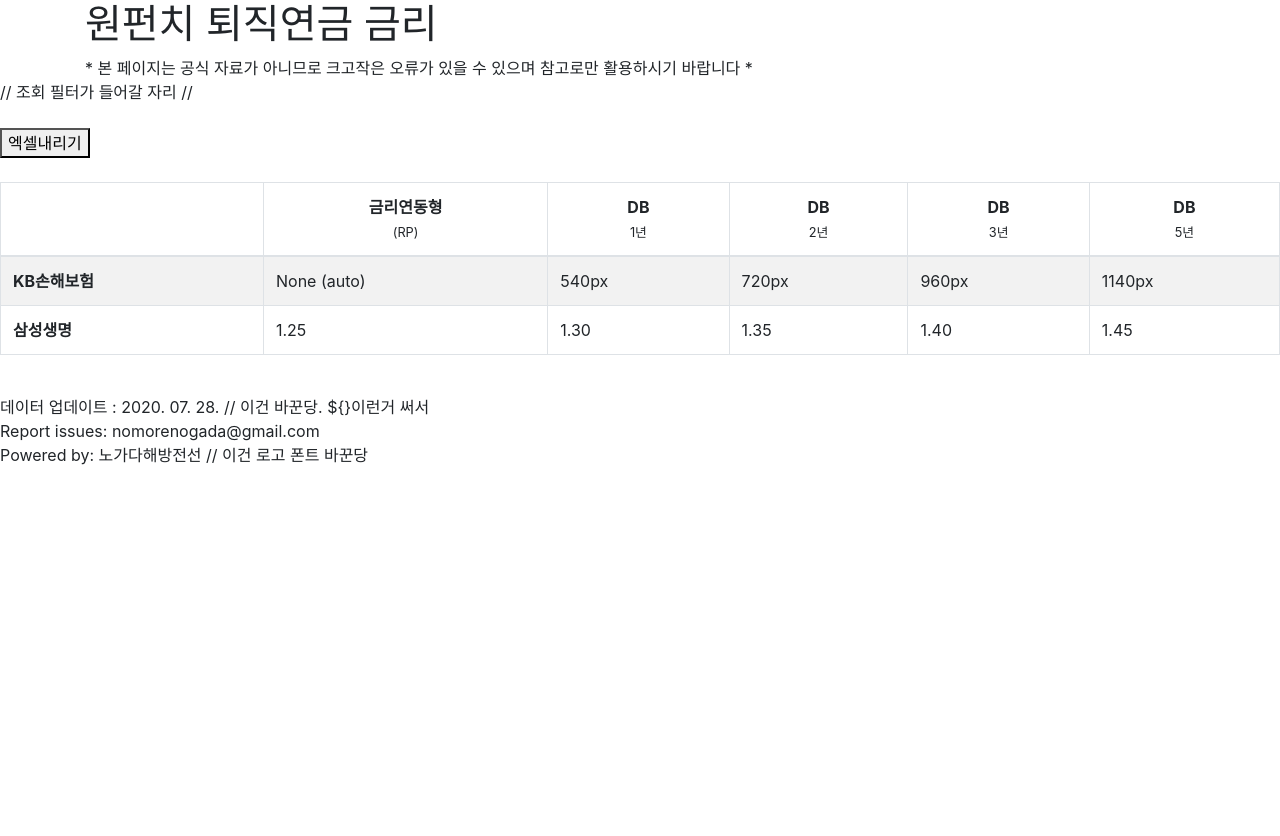
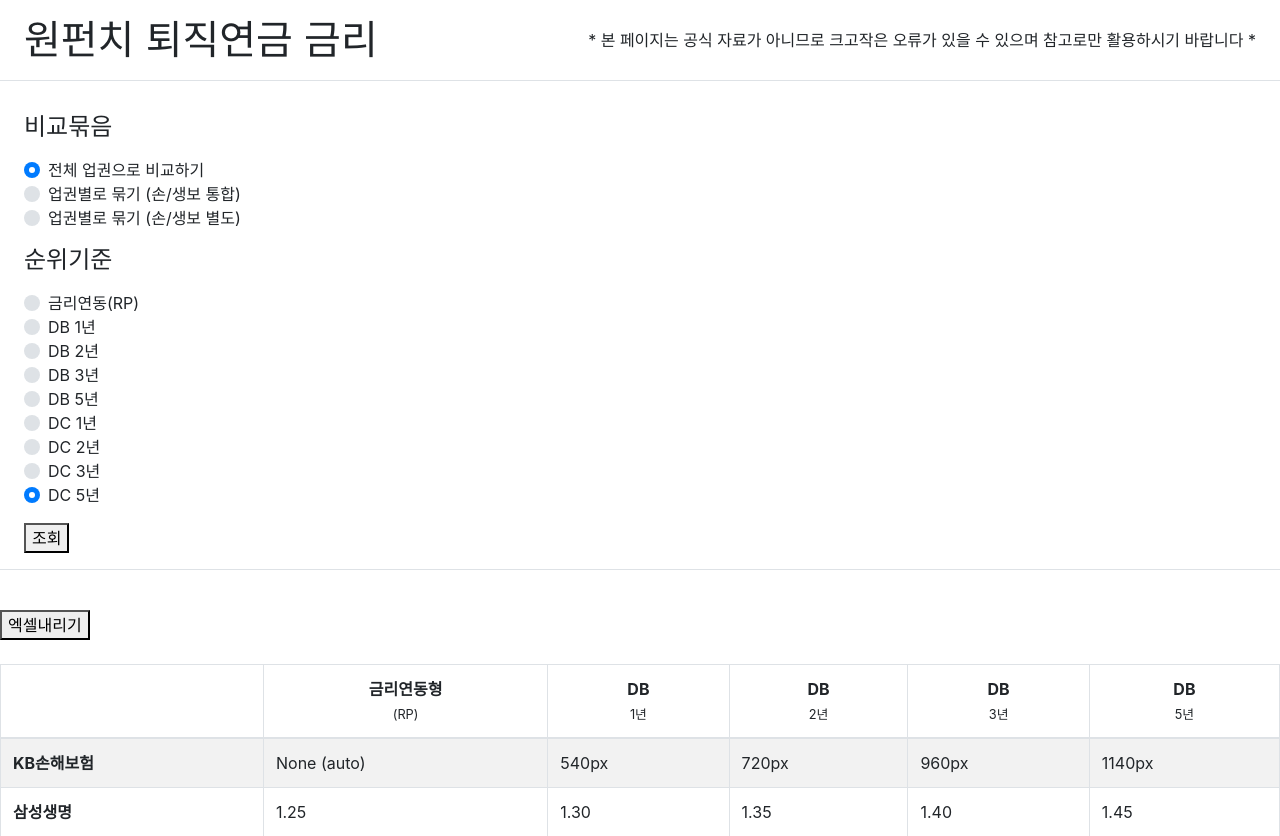
Before and after one commit to milimiliemilie/onePunchPension, a Flask app: page / in a window 1280 px wide. Shown: the top 836 px of the page. Before the commit the page ends 465 px from the top, so only its background shows below. Run offline with Flask 2, Linux system fonts and the light colour scheme; some libraries are stand-ins or nearby versions.

Commit message:
필터 Added

```diff
--- a/templates/index.html
+++ b/templates/index.html
@@ -24,16 +24,66 @@
     </sytle>
 </head>
 <body>
-<section class="hero is-warning">
-    <div class="hero-body">
-        <div class="container center">
-            <h1 class="title">원펀치 퇴직연금 금리</h1>
-            <h9 class="subtitle">* 본 페이지는 공식 자료가 아니므로 크고작은 오류가 있을 수 있으며 참고로만 활용하시기 바랍니다 *</h9>
+<div class="d-flex flex-column flex-md-row align-items-center p-3 px-md-4 mb-3 bg-white border-bottom shadow-sm">
+    <h1 class="my-0 mr-md-auto font-weight-normal">원펀치 퇴직연금 금리</h1> <br>
+    <h9>* 본 페이지는 공식 자료가 아니므로 크고작은 오류가 있을 수 있으며 참고로만 활용하시기 바랍니다 *</h9>
+</div>
+<div class=" p-3 px-md-4 mb-3 border-bottom shadow-sm">
+    <h4 class="mb-3">비교묶음</h4>
+    <div class="d-block my-3">
+        <div class="custom-control custom-radio">
+            <input id="allSectors" name="groupHow" type="radio" class="custom-control-input" checked="" required="">
+            <label class="custom-control-label" for="allSectors">전체 업권으로 비교하기</label>
+        </div>
+        <div class="custom-control custom-radio">
+            <input id="bySectorsTotal" name="groupHow" type="radio" class="custom-control-input" required="">
+            <label class="custom-control-label" for="bySectorsTotal">업권별로 묶기 (손/생보 통합)</label>
+        </div>
+        <div class="custom-control custom-radio">
+            <input id="bySectorsDiv" name="groupHow" type="radio" class="custom-control-input" required="">
+            <label class="custom-control-label" for="bySectorsDiv">업권별로 묶기 (손/생보 별도)</label>
         </div>
     </div>
-</section>
-<div>
-    // 조회 필터가 들어갈 자리 //
+    <h4 class="mb-3">순위기준</h4>
+    <div class="d-block my-3">
+        <div class="custom-control custom-radio">
+            <input id="by_floatRate" name="by_which" type="radio" class="custom-control-input" checked="" required="">
+            <label class="custom-control-label" for="by_floatRate">금리연동(RP)</label>
+        </div>
+        <div class="custom-control custom-radio">
+            <input id="by_db1y" name="by_which" type="radio" class="custom-control-input" checked="" required="">
+            <label class="custom-control-label" for="by_db1y">DB 1년</label>
+        </div>
+        <div class="custom-control custom-radio">
+            <input id="by_db2y" name="by_which" type="radio" class="custom-control-input" checked="" required="">
+            <label class="custom-control-label" for="by_db2y">DB 2년</label>
+        </div>
+        <div class="custom-control custom-radio">
+            <input id="by_db3y" name="by_which" type="radio" class="custom-control-input" checked="" required="">
+            <label class="custom-control-label" for="by_db3y">DB 3년</label>
+        </div>
+        <div class="custom-control custom-radio">
+            <input id="by_db5y" name="by_which" type="radio" class="custom-control-input" checked="" required="">
+            <label class="custom-control-label" for="by_db5y">DB 5년</label>
+        </div>
+        <div class="custom-control custom-radio">
+            <input id="by_dc1y" name="by_which" type="radio" class="custom-control-input" checked="" required="">
+            <label class="custom-control-label" for="by_dc1y">DC 1년</label>
+        </div>
+        <div class="custom-control custom-radio">
+            <input id="by_dc2y" name="by_which" type="radio" class="custom-control-input" checked="" required="">
+            <label class="custom-control-label" for="by_dc2y">DC 2년</label>
+        </div>
+        <div class="custom-control custom-radio">
+            <input id="by_dc3y" name="by_which" type="radio" class="custom-control-input" checked="" required="">
+            <label class="custom-control-label" for="by_dc3y">DC 3년</label>
+        </div>
+        <div class="custom-control custom-radio">
+            <input id="by_dc5y" name="by_which" type="radio" class="custom-control-input" checked="" required="">
+            <label class="custom-control-label" for="by_dc5y">DC 5년</label>
+        </div>
+    </div>
+    <button>조회</button>
 </div>
 <br>
 <div>
@@ -87,8 +137,10 @@
 </table>
 <br>
 <div>
-    <h9>데이터 업데이트 : 2020. 07. 28. // 이건 바꾼당. ${}이런거 써서 </h9> <br>
-    <h9>Report issues: nomorenogada@gmail.com </h9> <br>
+    <h9>데이터 업데이트 : 2020. 07. 28. // 이건 바꾼당. ${}이런거 써서</h9>
+    <br>
+    <h9>Report issues: nomorenogada@gmail.com</h9>
+    <br>
     <h9>Powered by: 노가다해방전선 // 이건 로고 폰트 바꾼당</h9>
 </div>
 </body>
```
Lines whose indentation alone changed are shown as unchanged.
